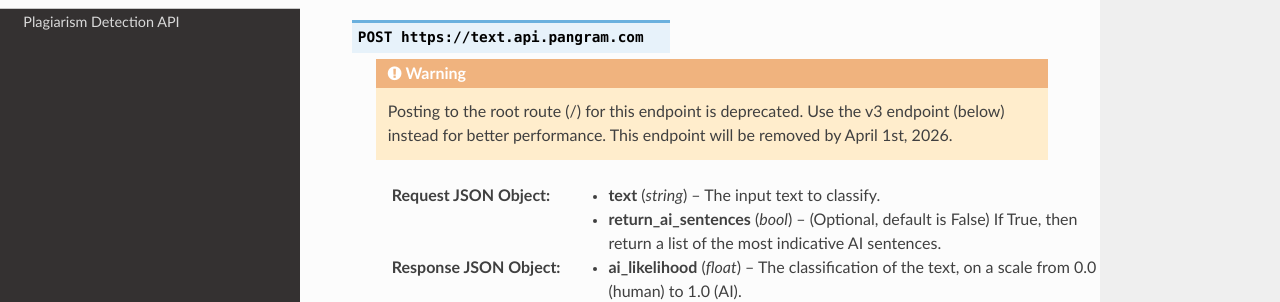
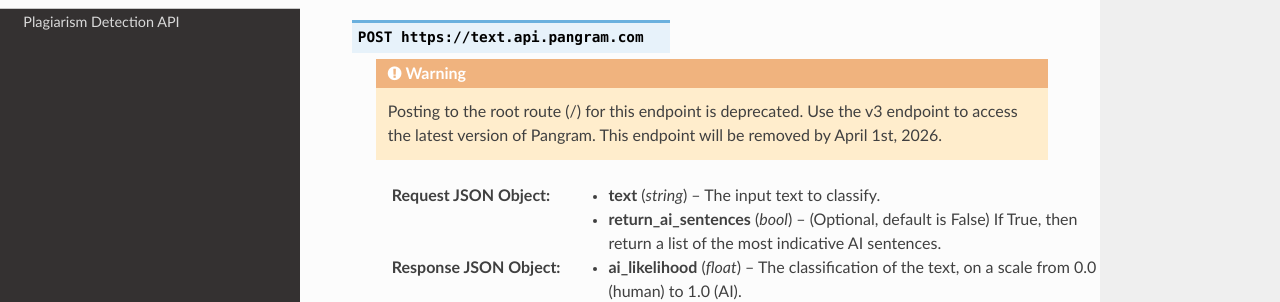
Before and after one commit to pangramlabs/pangram-sdk, a Sphinx documentation site: the page built from docs/api/rest.rst, in a window 1280 px wide and 900 px high. Shown: the part 188-490 px from the top of the window. Built offline with Sphinx 7.4.7 and the Read the Docs theme 3.1.0, drawn with Linux system fonts in a browser that asks for light colours.

Commit message:
Update docs/api/rest.rst to address comments
Co-authored-by: Max Spero <mmspero@gmail.com>

```diff
--- a/docs/api/rest.rst
+++ b/docs/api/rest.rst
@@ -7,7 +7,7 @@ The Inference API allows you to submit text and receive an AI likelihood score.
 .. http:post:: https://text.api.pangram.com
 
   .. warning::
-     Posting to the root route (/) for this endpoint is deprecated. Use the v3 endpoint (below) instead for better performance. This endpoint will be removed by April 1st, 2026.
+     Posting to the root route (/) for this endpoint is deprecated. Use the v3 endpoint to access the latest version of Pangram. This endpoint will be removed by April 1st, 2026.
 
   :<json string text: The input text to classify.
   :<json bool return_ai_sentences: (Optional, default is False) If True, then return a list of the most indicative AI sentences.
```
